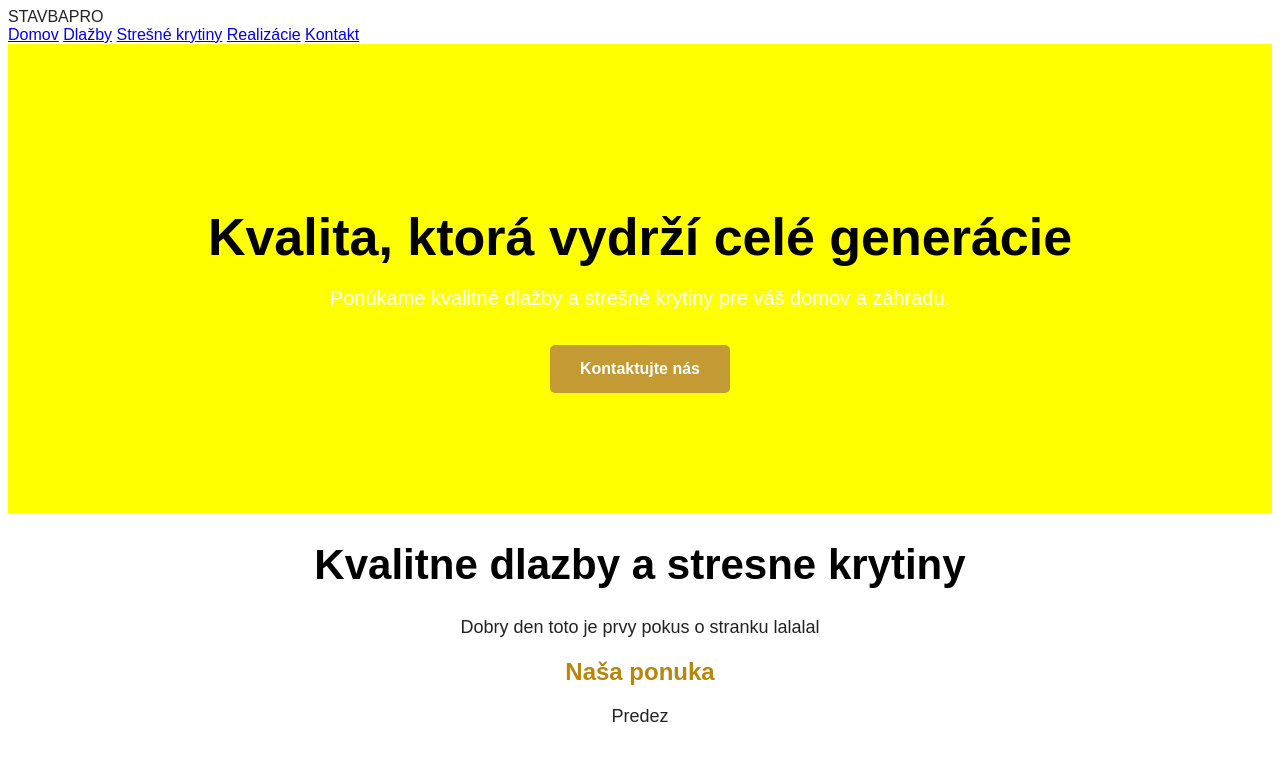
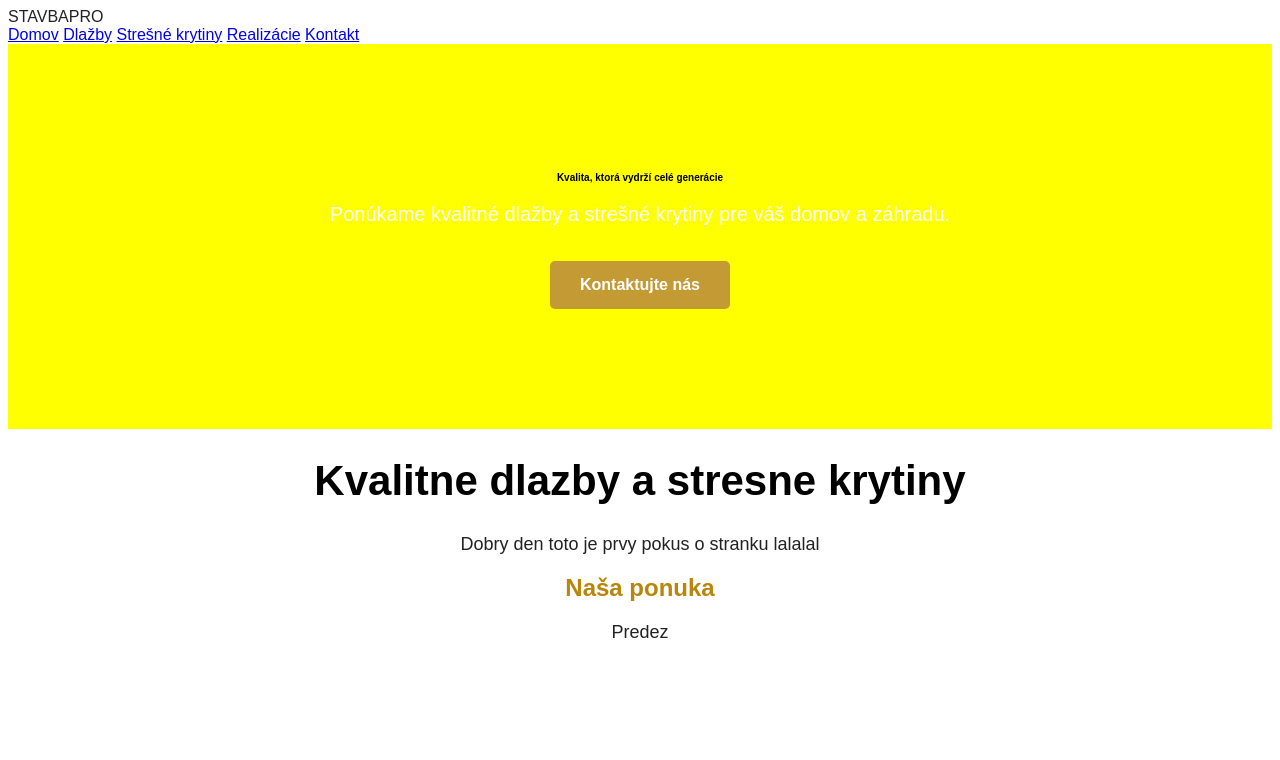
Before and after one commit to Maradnak/stavebna-firma, a plain HTML site: page index.html in a window 1280 px wide. Drawn offline with Linux system fonts and the light colour scheme.

Commit message:
Modify hero section h1 font size
Adjusted font size for hero section heading.

```diff
--- a/style.css
+++ b/style.css
@@ -32,7 +32,7 @@ p {
 }
 
 .hero h1 {
-    font-size: 52px;
+    font-size: 10px;
     margin-bottom: 20px;
 }
 
```
